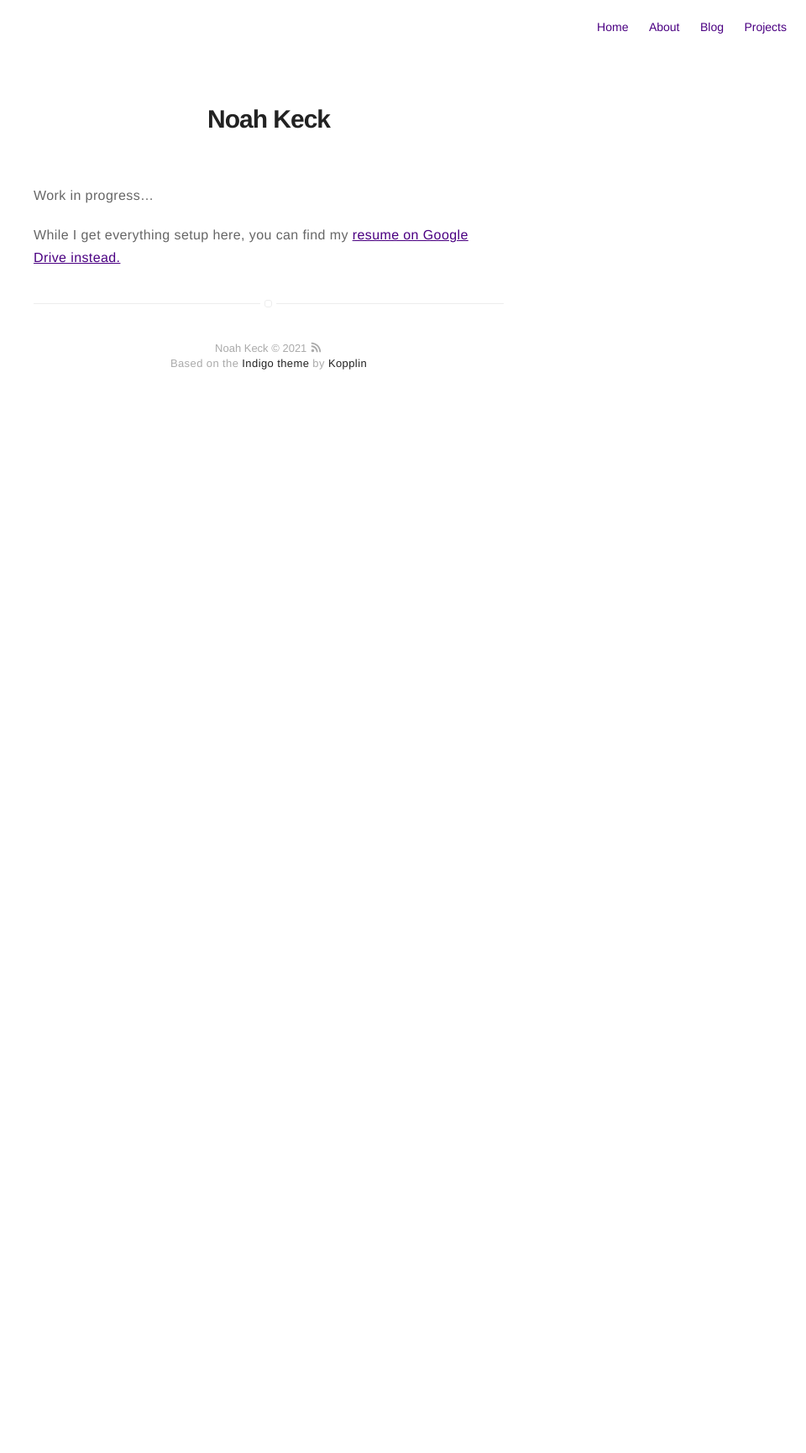
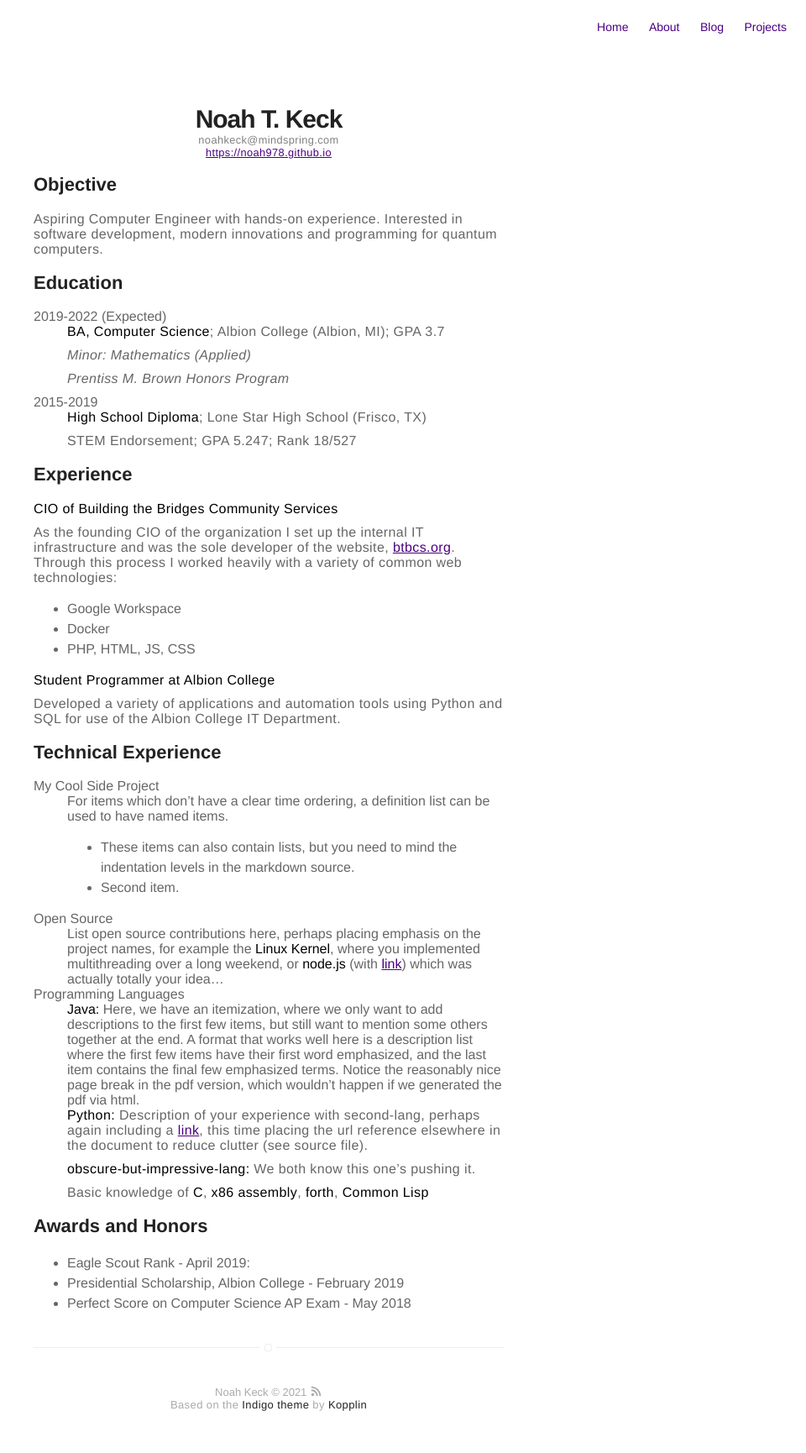
Before and after one commit to noah978/noah978.github.io, a Jekyll site: the page built from resume.md, in a window 1280 px wide. Shown: the whole page at 84% size, without its empty margins (320-1280 px from the left). Built offline with Jekyll 4.4.1, drawn with Linux system fonts in a browser that asks for light colours; before the commit the page ends 900 px from its top, so only the background shows below that.

Commit message:
Work on new blog post and resume updates. Temporarily disable resume page

```diff
--- a/_config.yml
+++ b/_config.yml
@@ -12,7 +12,7 @@ picture: assets/images/noah_keck_silhouette.jpeg
 
 # If you want to include your resume, set to true
 # and specify source (external or local).
-resume: true
+resume: false
 resume-external: false
 resume-url: resume
 
--- a/_includes/style.scss
+++ b/_includes/style.scss
@@ -9,6 +9,7 @@
 @import "pages/page";
 @import "pages/post";
 @import "pages/tags";
+@import "pages/resume";
 
 @import "components/author";
 @import "components/comments";
@@ -22,3 +23,38 @@
 @import "components/side-by-side";
 @import "components/social-links";
 @import "components/spoiler";
+
+$spaceamounts: (0, 1, 2, 3, 4, 5); // Adjust this to include the pixel amounts you need.
+$sides: (top, bottom, left, right); // Leave this variable alone
+
+@each $space in $spaceamounts {
+  .my-#{$space} {
+    margin-top: #{$space}rem !important;
+    margin-bottom: #{$space}rem !important;
+  }
+
+  .mx-#{$space} {
+    margin-left: #{$space}rem !important;
+    margin-right: #{$space}rem !important;
+  }
+
+  .py-#{$space} {
+    padding-top: #{$space}rem !important;
+    padding-bottom: #{$space}rem !important;
+  }
+
+  .px-#{$space} {
+    padding-left: #{$space}rem !important;
+    padding-right: #{$space}rem !important;
+  }
+
+  @each $side in $sides {
+    .m#{str-slice($side, 0, 1)}-#{$space} {
+      margin-#{$side}: #{$space}rem !important;
+    }
+
+    .p#{str-slice($side, 0, 1)}-#{$space} {
+      padding-#{$side}: #{$space}rem !important;
+    }
+  }
+}
--- /dev/null
+++ b/_sass/pages/resume.sass
@@ -0,0 +1,8 @@
+.resume
+  table
+    width: 100%
+
+  p
+    line-height: normal
+    margin-top: 0rem
+    margin-bottom: 1rem
--- a/resume.md
+++ b/resume.md
@@ -1,12 +1,97 @@
 ---
 title: Resume
 layout: page
-date: 2020-05-20 23:58
+date: 2021-05-20 23:58
 author: noah
 ---
+{:refdef: style="color:gray; font-size: 80%;" .my-0 .text-center}
 
-<h1 align="center">Noah Keck</h1>
+# Noah T. Keck
+{: .mb-0 :}
 
-Work in progress...
+noahkeck@mindspring.com
+{:refdef}
 
-While I get everything setup here, you can find my [resume on Google Drive instead.](https://docs.google.com/document/d/1Sctk5gSvcWXSFhPbSubdYI9SVh7NwtfSv_Q2jw1lLF0/edit?usp=sharing)
+[https://noah978.github.io](https://noah978.github.io)
+{:refdef}
+
+## Objective
+
+Aspiring Computer Engineer with hands-on experience. Interested in software development, modern innovations and programming for quantum computers.
+
+## Education
+
+
+2019-2022 (Expected)
+
+:   **BA, Computer Science**; Albion College (Albion, MI); GPA 3.7
+
+    *Minor: Mathematics (Applied)*
+
+    *Prentiss M. Brown Honors Program*
+
+2015-2019
+
+:   **High School Diploma**; Lone Star High School (Frisco, TX)
+
+    STEM Endorsement; GPA 5.247; Rank 18/527
+
+
+
+## Experience
+
+**CIO of Building the Bridges Community Services**
+
+As the founding CIO of the organization I set up the internal IT infrastructure and was the sole developer of the website, [btbcs.org](https://btbcs.org). Through this process I worked heavily with a variety of common web technologies:
+
+* Google Workspace
+* Docker
+* PHP, HTML, JS, CSS
+
+**Student Programmer at Albion College**
+
+Developed a variety of applications and automation tools using Python and SQL for use of the Albion College IT Department.
+
+## Technical Experience
+
+My Cool Side Project
+:   For items which don't have a clear time ordering, a definition
+    list can be used to have named items.
+
+    * These items can also contain lists, but you need to mind the
+      indentation levels in the markdown source.
+    * Second item.
+
+Open Source
+:   List open source contributions here, perhaps placing emphasis on
+    the project names, for example the **Linux Kernel**, where you
+    implemented multithreading over a long weekend, or **node.js**
+    (with [link](http://nodejs.org)) which was actually totally
+    your idea...
+
+Programming Languages
+:   **Java:** Here, we have an itemization, where we only want
+    to add descriptions to the first few items, but still want to
+    mention some others together at the end. A format that works well
+    here is a description list where the first few items have their
+    first word emphasized, and the last item contains the final few
+    emphasized terms. Notice the reasonably nice page break in the pdf
+    version, which wouldn't happen if we generated the pdf via html.
+
+:   **Python:** Description of your experience with second-lang,
+    perhaps again including a [link] [ref], this time placing the url
+    reference elsewhere in the document to reduce clutter (see source
+    file).
+
+:   **obscure-but-impressive-lang:** We both know this one's pushing
+    it.
+
+:   Basic knowledge of **C**, **x86 assembly**, **forth**, **Common Lisp**
+
+[ref]: https://github.com/githubuser/superlongprojectname
+
+## Awards and Honors
+
+* Eagle Scout Rank - April 2019:
+* Presidential Scholarship, Albion College - February 2019
+* Perfect Score on Computer Science AP Exam - May 2018
```
Also changed, not shown: _drafts/btbcs-development.md (added, +23 -0 lines).
